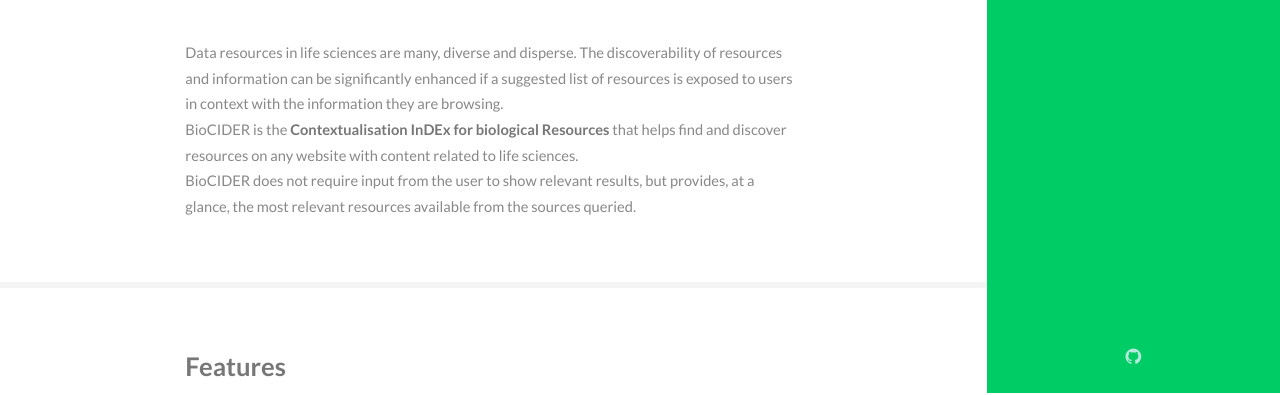
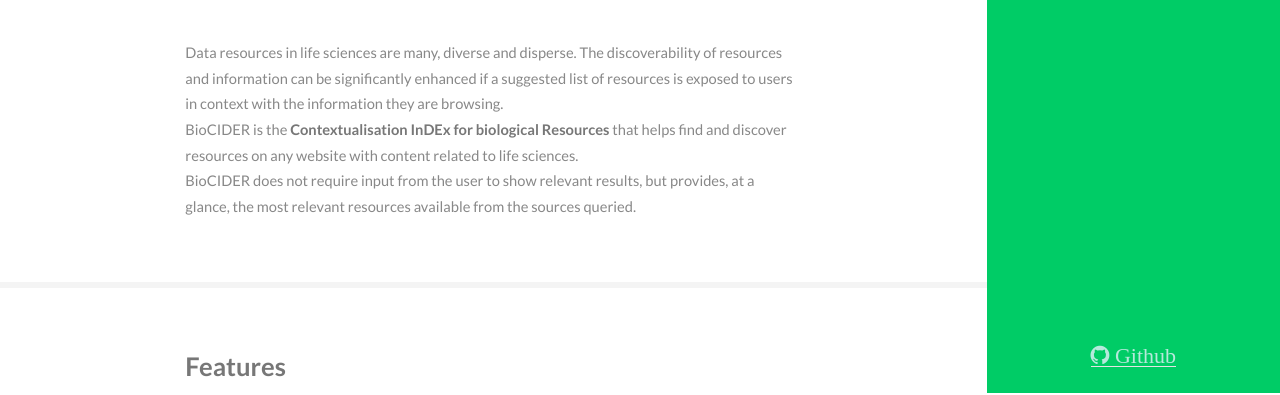
Before and after one commit to BioCIDER/BioCIDER.github.io, a plain HTML site: page index.html in a window 1280 px wide. Shown: the part 407-802 px from the top of the page. Drawn offline with Linux system fonts and the light colour scheme.

Commit message:
Increased Github link

```diff
--- a/index.html
+++ b/index.html
@@ -67,6 +67,7 @@
 					</ul>
 				</nav>
 				<footer>
+
 					<ul class="icons">
 <!--						<li><a href="#" class="icon fa-twitter"><span class="label">Twitter</span></a></li>
 -->
@@ -74,7 +75,8 @@
 -->
 <!--						<li><a href="#" class="icon fa-instagram"><span class="label">Instagram</span></a></li>
 -->
-						<li><a href="https://github.com/biocider" class="icon fa-github"><span class="label">Github</span></a></li>
+
+						<li><a href="https://github.com/biocider" target="_blank" class="fa fa-github" style="font-size: 1.5em;" > <span class="label">Github</span></a></li>
 
 						<!--<li><a href="#" class="icon fa-envelope"><span class="label">Email</span></a></li>-->
 					</ul>
```
